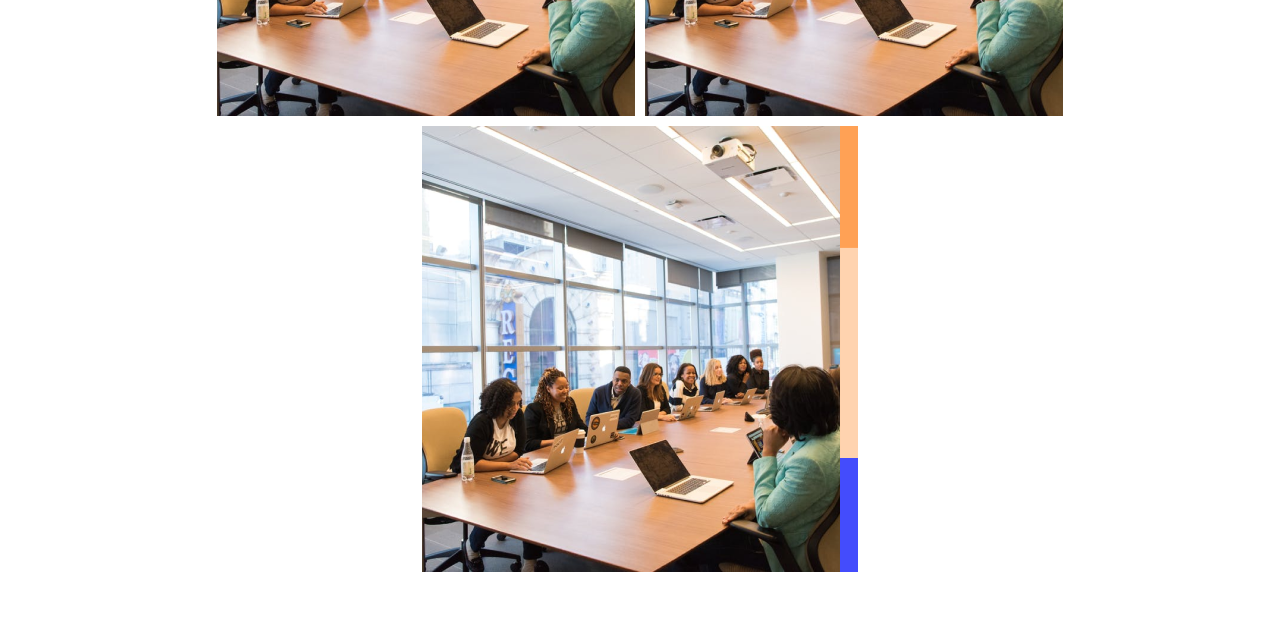
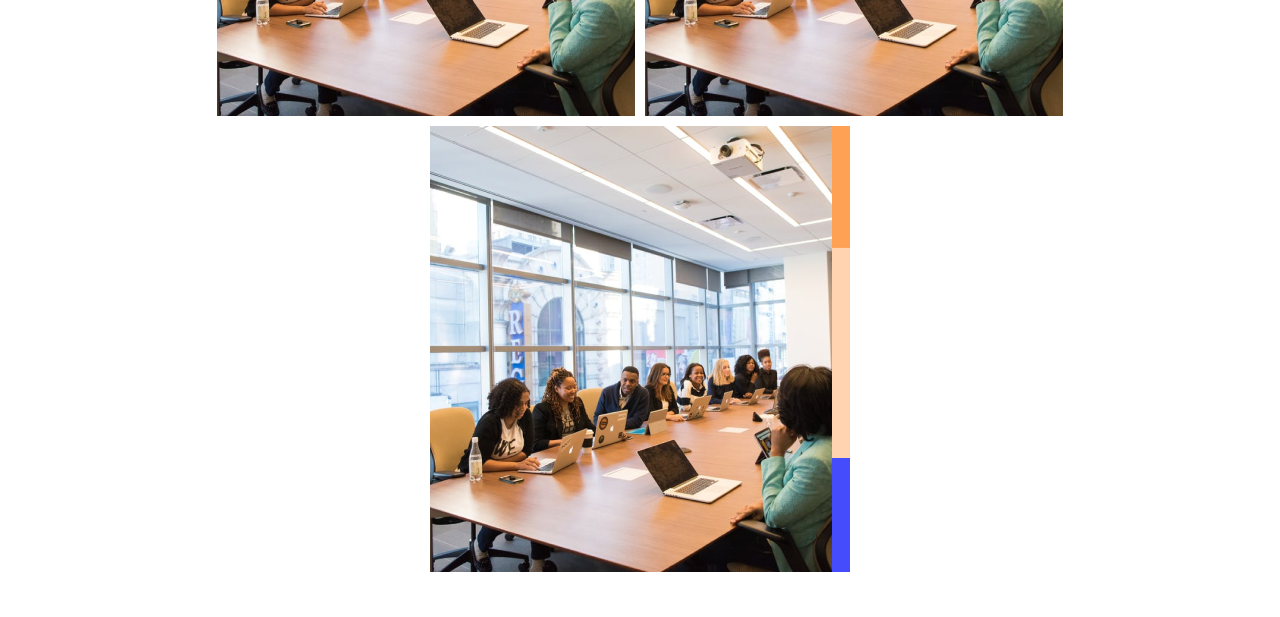
Before and after one commit to jasurumarov/teamproject5, a website: page index.html in a window 1280 px wide. Shown: the part 2460-3077 px from the top of the page. Drawn offline with Linux system fonts and the light colour scheme.

Commit message:
service finished

```diff
--- a/index.html
+++ b/index.html
@@ -109,7 +109,7 @@
                     <img src="./images/homeTop/Image1.png" alt="Image 1">
                     <div class="flex items-center">
                         <img src="./images/homeTop/Image1.png" alt="Image 1">
-                        <img class="h-[386px] sm:h-[446px]" src="./images/homeTop/imgRight.svg" alt="imgBg">
+                        <img class="h-[386px] sm:h-[446px] ml-[-16px]" src="./images/homeTop/imgRight.svg" alt="imgBg">
                     </div>
                 </div>
                 <div class="flex flex-wrap items-center justify-center gap-10 lg:gap-0 lg:justify-between">
```
Also changed, not shown: css/style.css.
